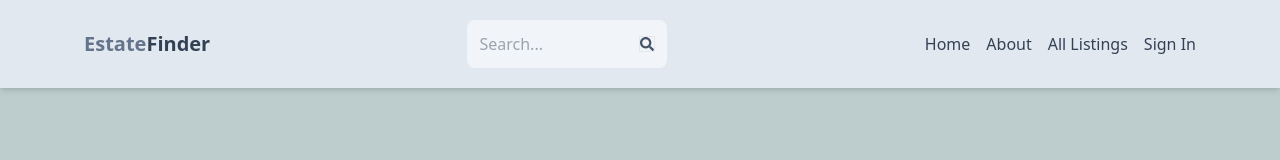
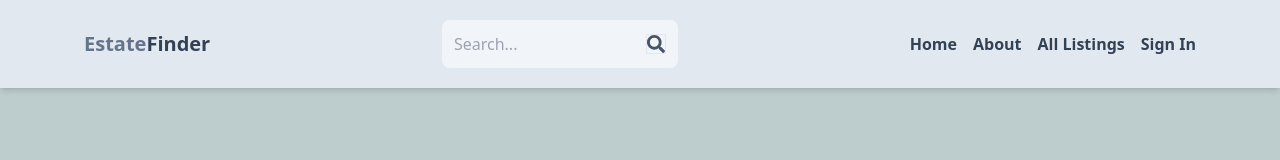
Before and after one commit to Liubre82/MERN-real-estate, a React (Vite) app in the folder client/: page / in a window 1280 px wide. Shown: the top 160 px of the page. Built offline with nearby package versions, Linux system fonts and the light colour scheme; no server answers.

Commit message:
minor changes

```diff
--- a/client/src/components/Header.jsx
+++ b/client/src/components/Header.jsx
@@ -28,28 +28,28 @@ useEffect(() => {
     <header className='bg-slate-200 shadow-md'>
       <div className='flex justify-between items-center max-w-6xl mx-auto p-3 sm:p-5'>
         <Link to='/'>
-          <h1 className='font-bold text-md sm:text-xl flex flex-wrap'>
+          <h1 className='font-bold text-md sm:text-xl flex flex-wrap hover:shadow-lg'>
             <span className='text-slate-500'>Estate</span>
             <span className='text-slate-700'>Finder</span>
           </h1>
         </Link>
 
         <form className='bg-slate-100 rounded-lg flex items-center p-3'>
-          <input type="text" placeholder="Search..." className='bg-transparent focus: outline-none w-32 sm:w-40' value={searchTerm} onChange={(e) => setSearchTerm(e.target.value)} />
+          <input type="text" placeholder="Search..." className='bg-transparent focus: outline-none w-32 sm:w-48' value={searchTerm} onChange={(e) => setSearchTerm(e.target.value)} />
           <button onClick={handleSubmit}>
-            <FaSearch className='text-slate-600 border' />
+            <FaSearch className='text-slate-600 border text-xl' />
           </button>
         </form>
 
-        <ul className='flex gap-4 items-center'>
+        <ul className='flex gap-4 items-center font-semibold text-md'>
           <Link to='/'>
             <li className='hidden  text-slate-700 sm:inline hover:underline'>Home</li>
           </Link>
           <Link to='/about'>
-            <li className='hidden  text-slate-700 sm:inline hover:underline'>About</li>
+            <li className=' text-slate-700 sm:inline hover:underline'>About</li>
           </Link>
           <Link to='/allListings'>
-            <li className='hidden  text-slate-700 sm:inline hover:underline'>All Listings</li>
+            <li className=' text-slate-700 sm:inline hover:underline'>All Listings</li>
           </Link>
 
           <Link to='/profile'>
--- a/client/src/components/ListingCard.jsx
+++ b/client/src/components/ListingCard.jsx
@@ -7,7 +7,7 @@ export default function ListingCard({ listing }) {
   return (
     <div className='hover:scale-105 bg-white rounded-lg shadow-lg w-full sm:w-[320px]'>
       <Link to={`/listing/${listing._id}`}>
-        <img src={listing.imageUrls[0]} alt="Listing Thumbnail" className='h-[320px] sm:h-[220px] w-full object-cover ' />
+        <img src={listing.imageUrls[0]} alt="Listing Thumbnail" className='h-[380px] sm:h-[220px] w-full object-cover rounded-t-lg' />
         <div className='p-3'>
           <h1 className='text-xl truncate text-slate-700 font-bold mb-2'>{listing.name}</h1>
           <div className='flex gap-2 items-center mb-2'>
--- a/client/src/pages/AllListings.jsx
+++ b/client/src/pages/AllListings.jsx
@@ -6,6 +6,7 @@ export default function AllListings() {
     const [allListings, setAllListings] = useState([])
     const [loading, setLoading] = useState(false)
 
+    //fetches all listings fron the listings collections.
     useEffect(() => {
         const fetchAllListings = async () => {
             try {
@@ -24,7 +25,7 @@ export default function AllListings() {
 
     return (
         <div className='mt-5 p-10 max-w-screen-2xl mx-auto'>
-            <h1 className='text-center font-mono font-bold text-4xl border-b-2 text-slate-700'>All Property Listings</h1>
+            <h1 className='text-center font-mono font-bold text-4xl border-b-2 text-slate-700 mb-10'>All Property Listings</h1>
             {loading && <p className='text-2xl text-center mt-5'>Loading...</p>}
             {!loading && allListings &&
                 <div className='flex flex-wrap gap-5 mt-5 max-w-screen-2xl mx-auto justify-evenly'>
```
